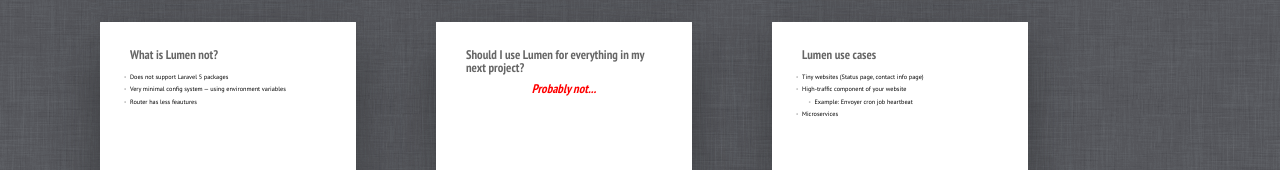
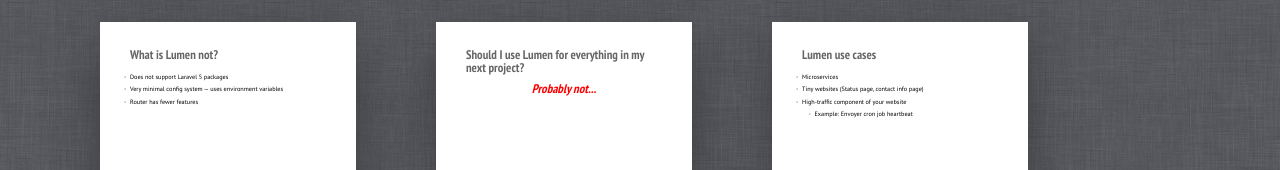
Before and after one commit to Capital-Laravel-Group/Meetup-017, a plain HTML site: page Presentation/index.html in a window 1280 px wide. Shown: the part 398-568 px from the top of the page. Drawn offline with Linux system fonts and the light colour scheme.

Commit message:
Minor corrections :)

```diff
--- a/Presentation/index.html
+++ b/Presentation/index.html
@@ -72,8 +72,8 @@
 		<h2>What is Lumen not?</h2>
 		<ul>
 			<li class="next">Does not support Laravel 5 packages</li>
-			<li class="next">Very minimal config system &mdash; using environment variables</li>
-			<li class="next">Router has less feautures</li>
+			<li class="next">Very minimal config system &mdash; uses environment variables</li>
+			<li class="next">Router has fewer features</li>
 		</ul>
 	</div></section>
 
@@ -85,11 +85,11 @@
 	<section class="slide"><div>
 		<h2>Lumen use cases</h2>
 		<ul>
+			<li class="next">Microservices</li>
 			<li class="next">Tiny websites (Status page, contact info page)</li>
 			<li class="next">High-traffic component of your website<ul>
 				<li>Example: Envoyer cron job heartbeat</li>
 			</ul></li>
-			<li class="next">Microservices</li>
 		</ul>
 	</div></section>
 
```
